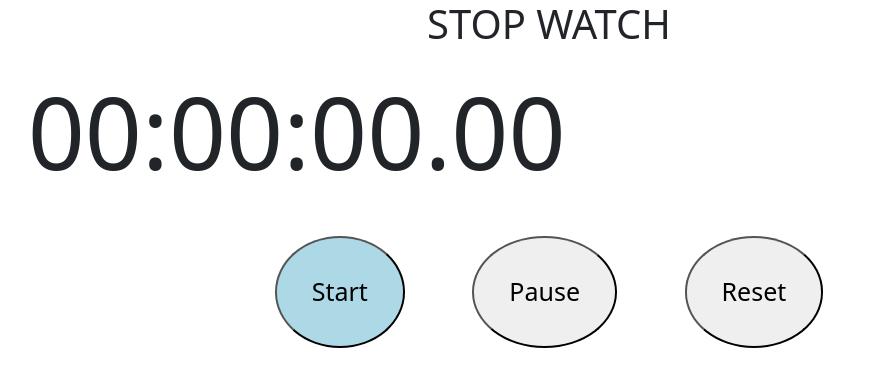
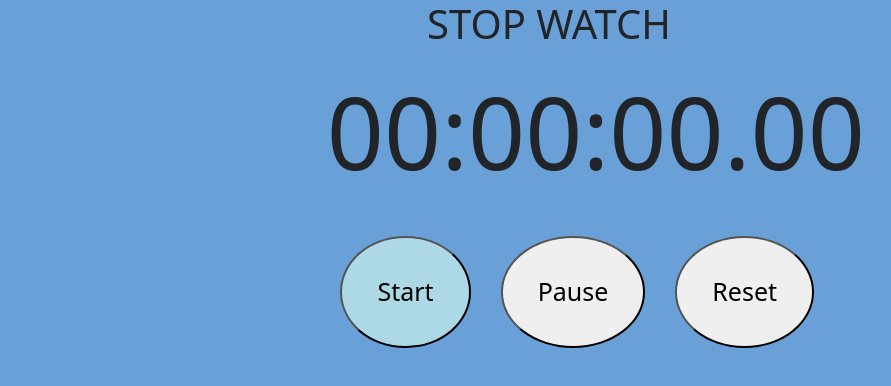
Before and after one commit to siva7560/stop-watch, a plain HTML site: page index.html in a window 1280 px wide. Shown: the whole page, without its empty margins (91-982 px from the left). Drawn offline with nearby package versions, Linux system fonts and the light colour scheme.

Commit message:
Update index.css

```diff
--- a/index.css
+++ b/index.css
@@ -1,6 +1,4 @@
-/* div{
-    border: 1px solid black;
-} */
+
 .buttons{
     margin-top: 30px;
     display: flex;
@@ -9,10 +7,7 @@
 .shn{
     display: flex;
 }
-#split{
-    display:flex;
-    flex-direction: column;
-}
+
 .container{
     font-size: 100px;
 }
@@ -21,22 +16,31 @@ button{
     border-radius: 50%;
     font-size: 25px;
 }
-/* #startstop{
-    background-color: lightblue;
-} */
 
-#spl{
-    background-color: white;
-}
-#split{
-    font-size: larger;
-}
-.button{
 
-    display: flex;
 
-}
 .buttons{
     display: flex;
     width: 50%;
+    position: relative;
+    right: 80px;
 }
+
+.contain{
+    display: flex;
+    flex-direction: column;
+
+}
+.whole{
+    display: flex;
+    justify-content: space-around;
+}
+body{
+    background-color: rgb(105, 160, 216);
+}
+#startstop{
+    background-color: rgb(35, 135, 217);
+}
+button{
+    margin-right: 30px;
+}
```
